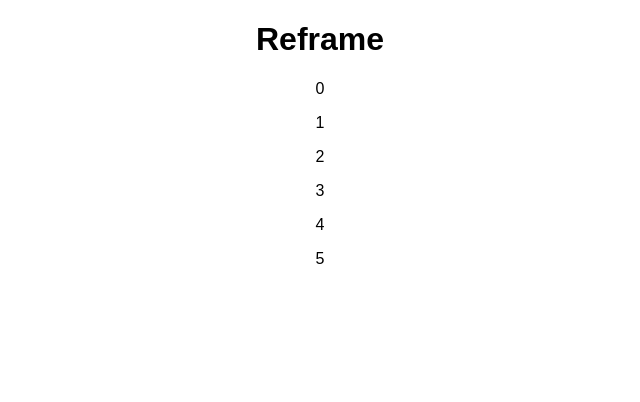
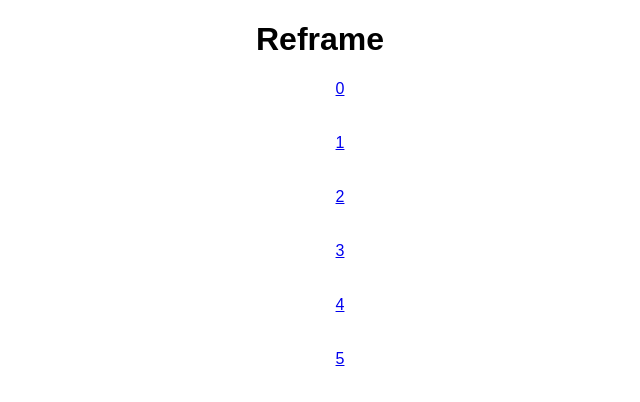
Before and after one commit to Dav-Dav-Dav/ReframeQuirk, a React (Create React App) app: page / in a window 1280 px wide. Shown: the top 402 px of the page, without its empty margins (320-960 px from the left). Built offline with nearby package versions, Linux system fonts and the light colour scheme.

Commit message:
React router set up

```diff
--- a/package.json
+++ b/package.json
@@ -11,6 +11,7 @@
     "@babel/runtime": "7.13.8",
     "react": "17.0.1",
     "react-dom": "17.0.1",
+    "react-router-dom": "5.2.0",
     "react-scripts": "4.0.0"
   },
   "devDependencies": {
--- a/src/App.js
+++ b/src/App.js
@@ -1,5 +1,6 @@
 import "./styles.css";
 import data from "./data";
+import { Link } from "react-router-dom";
 
 // 1. Mapping over data
 export default function App() {
@@ -9,7 +10,10 @@
   function Hello(props) {
     return (
       <div>
-        <p>{props.reframeNumber}</p>
+        <Link to="/home">{props.reframeNumber}</Link>
+        <br />
+        <br />
+        <br />
       </div>
     );
   }
@@ -17,7 +21,7 @@
   return (
     <div className="App">
       <h1>Reframe</h1>
-      {reframeData}
+      <ul>{reframeData}</ul>
     </div>
   );
 }
--- a/src/index.js
+++ b/src/index.js
@@ -1,12 +1,11 @@
-import { StrictMode } from "react";
+import React from "react";
 import ReactDOM from "react-dom";
-
+import { BrowserRouter as Router } from "react-router-dom";
 import App from "./App";
 
-const rootElement = document.getElementById("root");
 ReactDOM.render(
-  <StrictMode>
+  <Router>
     <App />
-  </StrictMode>,
-  rootElement
+  </Router>,
+  document.getElementById("root")
 );
```
